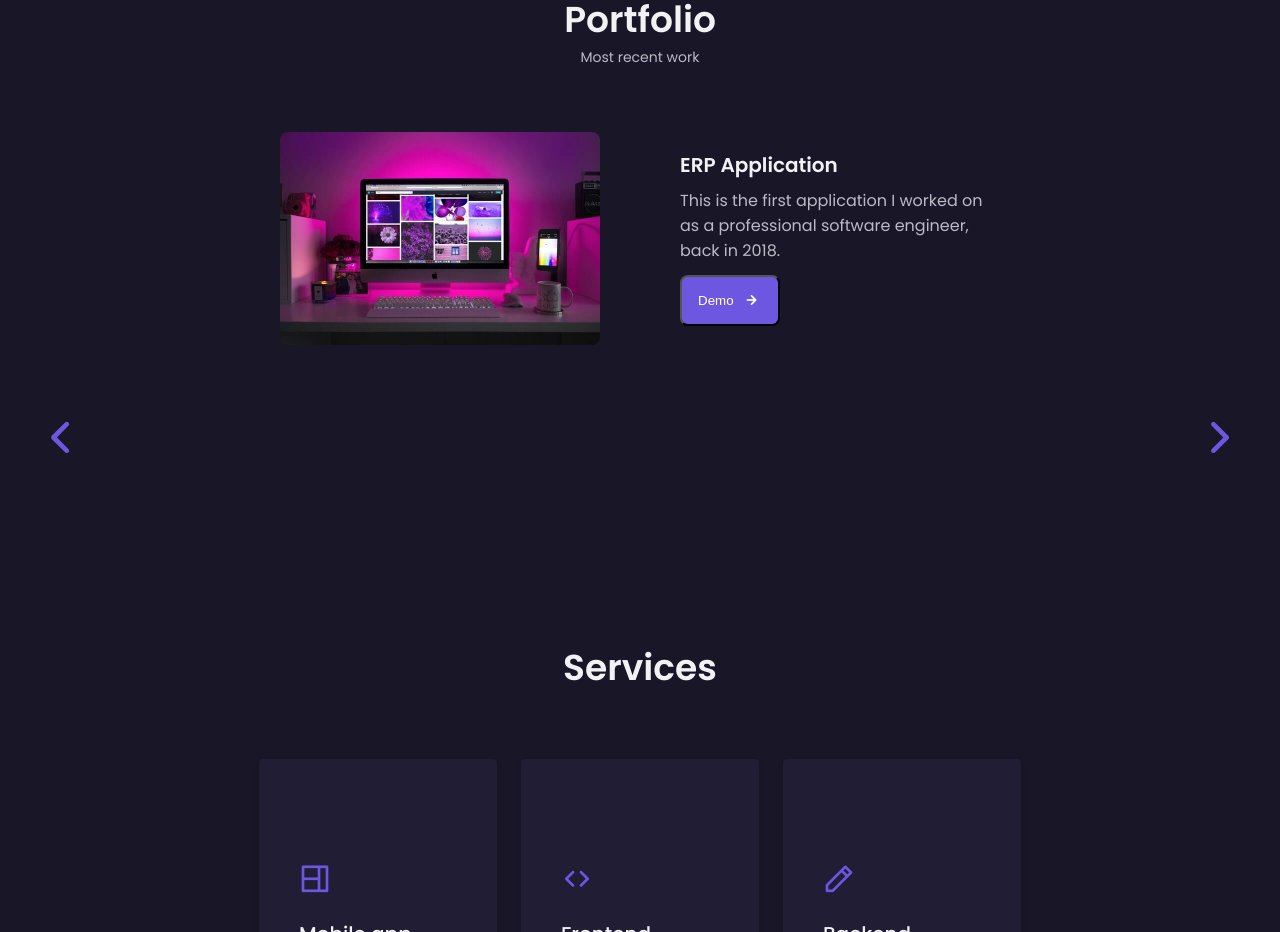
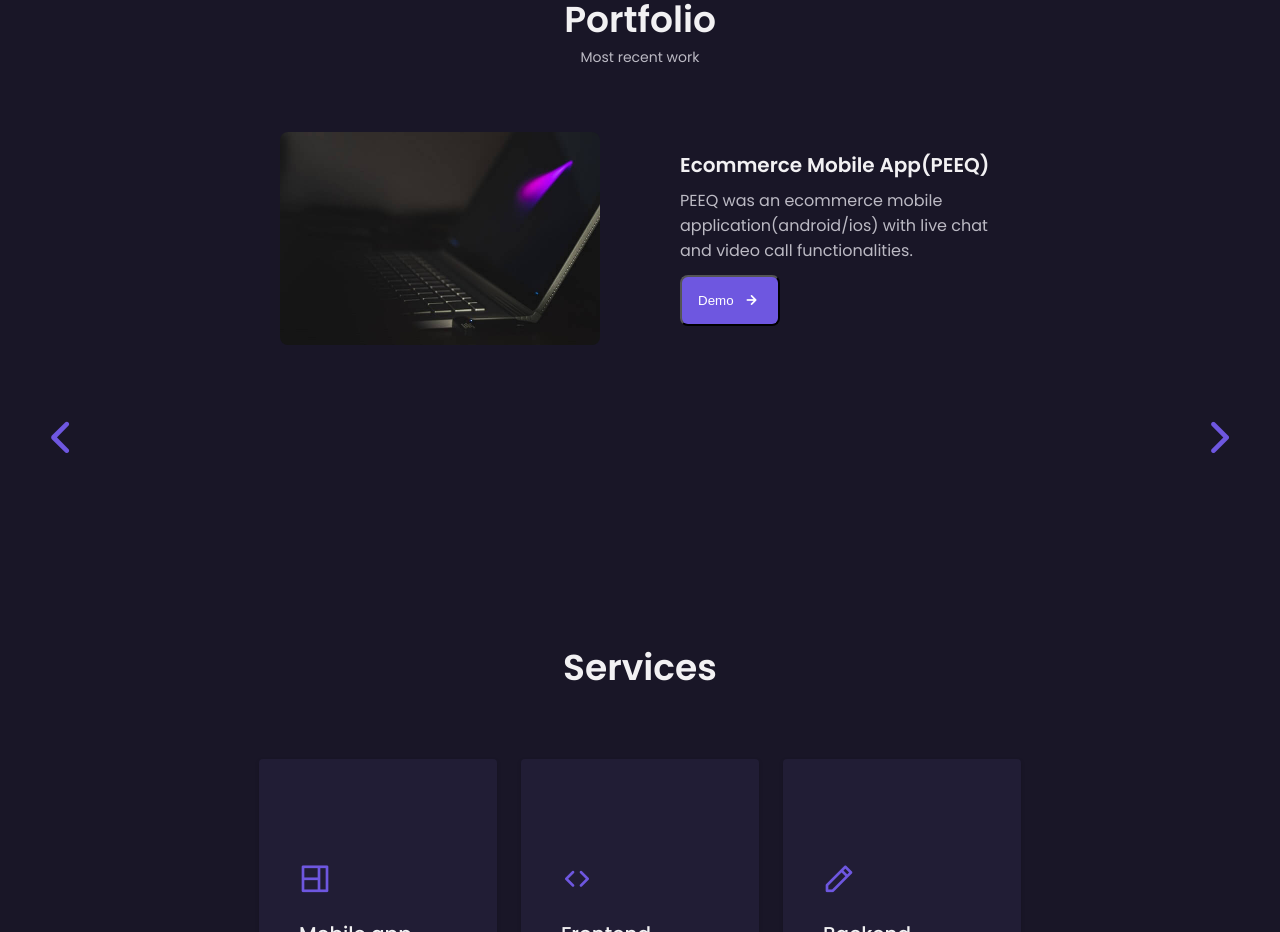
Before and after one commit to SushantKhanal/Demo-Dashboard, a React (Create React App) app: page / in a window 1280 px wide. Shown: the part 2860-3792 px from the top of the page. Built offline with nearby package versions, Linux system fonts and the light colour scheme.

Commit message:
autoplay working

```diff
--- a/src/Portfolio/index.js
+++ b/src/Portfolio/index.js
@@ -6,10 +6,13 @@ import SlideButtons from "./SlideButtons";
 import PortfolioModal from "./PortfolioModal";
 import PortfolioSlide from "./PortfolioSlide";
 import { MODAL_DATA, SLIDE_DATA } from "./PortfolioData";
+import SwiperCore, { Autoplay } from "swiper";
 
 function Portfolio() {
   const [slideData, setSlideData] = useState(SLIDE_DATA);
   const [modalData, setModalData] = useState(null);
+
+  SwiperCore.use([Autoplay]);
 
   useEffect(() => {
     const closePortfolioModalButtons = document.querySelectorAll(
@@ -44,7 +47,7 @@ function Portfolio() {
           slidesPerView={1}
           onSlideChange={() => {}}
           onSwiper={(swiper) => {}}
-          autoplay={true}
+          autoplay={{ delay: 3000 }}
         >
           {slideData.map((item) => (
             <SwiperSlide key={item.id}>
```
